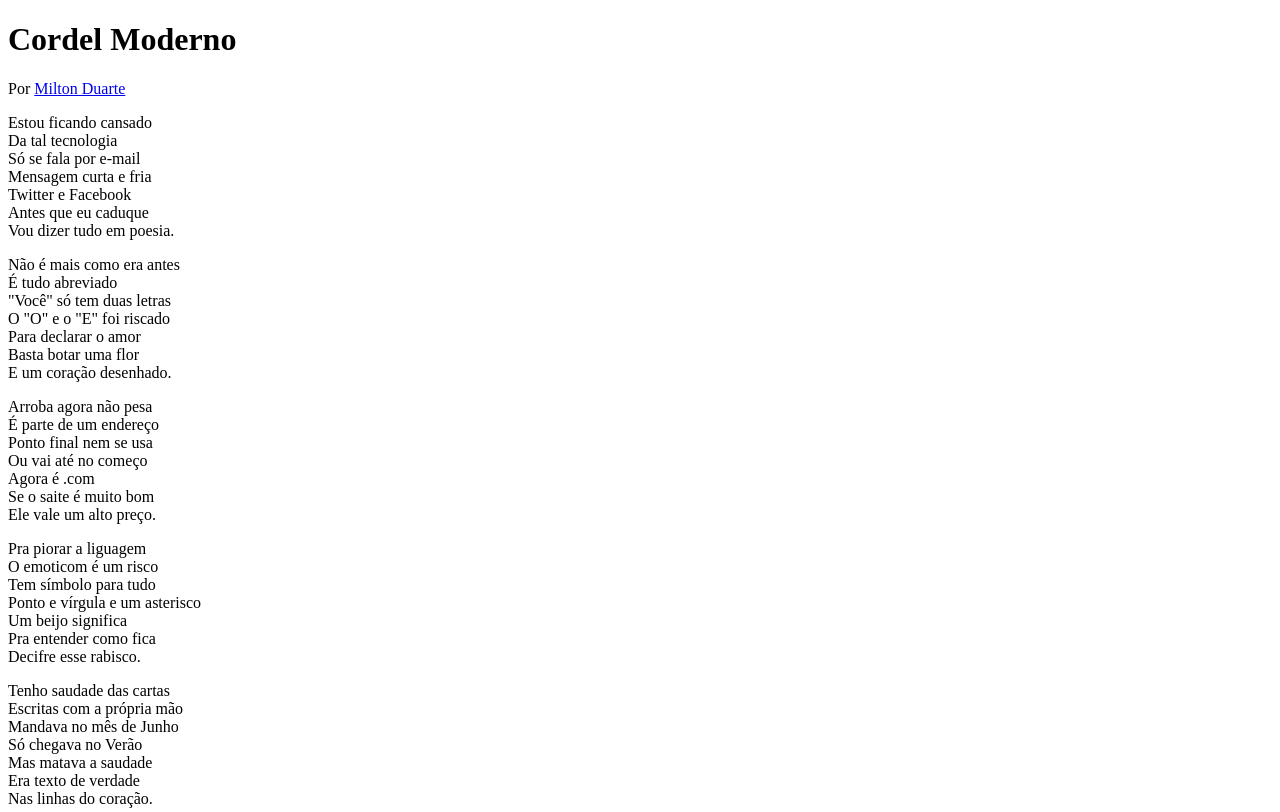
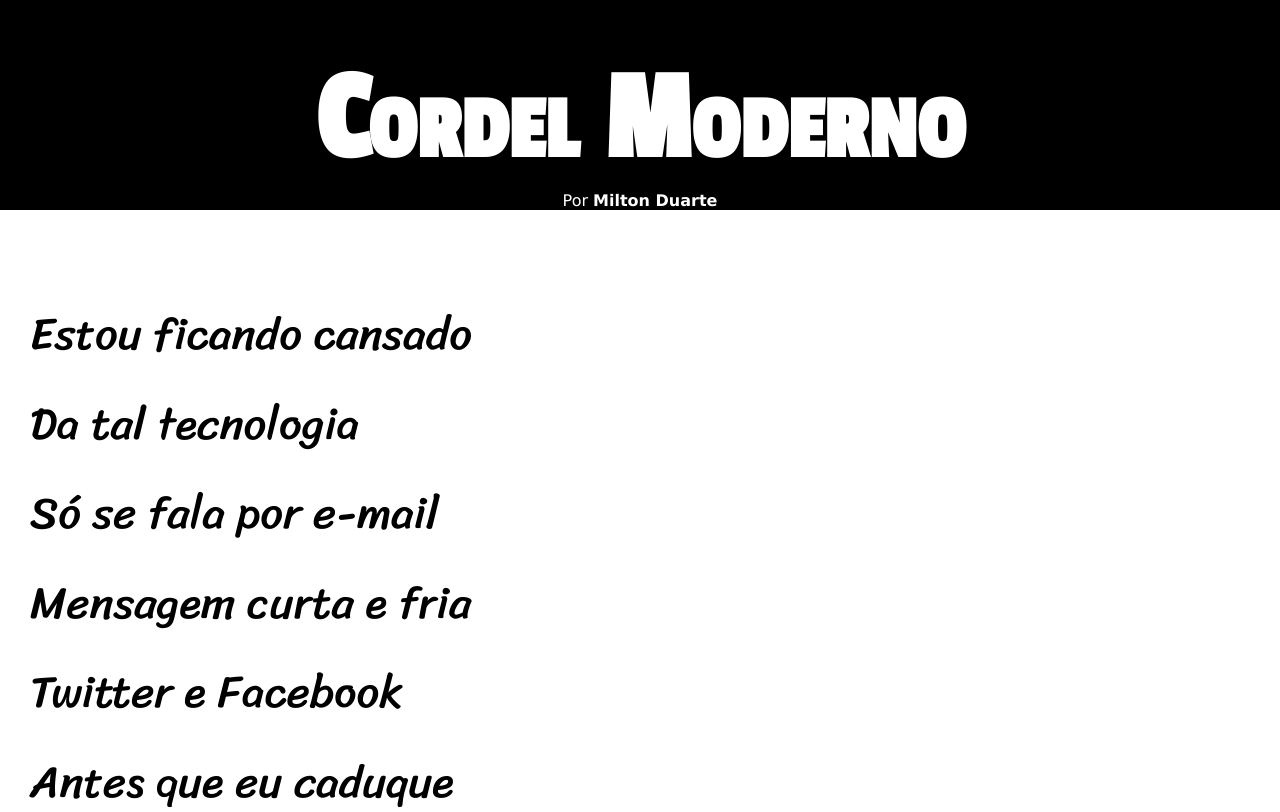
Before and after one commit to DanielTrombetta08/HTML-CSS, a plain HTML site: page desafio-cordel/index.html in a window 1280 px wide. Shown: the top 812 px of the page. Drawn offline with Linux system fonts and the light colour scheme.

Commit message:
cordel concluido

```diff
--- a/desafio-cordel/estilo/style.css
+++ b/desafio-cordel/estilo/style.css
@@ -1 +1,97 @@
 @charset "UTF-8";
+
+@import url('https://fonts.googleapis.com/css2?family=Passion+One&display=swap');
+
+@import url('https://fonts.googleapis.com/css2?family=Sriracha&display=swap');
+
+:root{
+    --font1: Verdana, Geneva, Tahoma, sans-serif;
+    --font2: 'Passion One', cursive;
+    --font3: 'Sriracha', cursive;
+}
+
+*{
+    margin: 0px;
+    padding: 0px;
+}
+
+html, body{
+    min-height: 100vh;
+    background-color: darkgray;
+    font-family: var(--font1);
+}
+
+header{
+    background-color: black;
+    color: white;
+    text-align: center;
+}
+
+header > h1{
+    padding-top: 50px;
+    font-variant: small-caps;
+    font-family: var(--font2);
+    font-size: 10vw;
+}
+
+header > p{
+    padding-bottom: 50px;
+}
+
+a{
+    color: white;
+    text-decoration: none;
+    font-weight: bolder;
+}
+
+a:hover{
+    text-decoration: underline;
+}
+
+section{
+    padding-top: 10vh;
+    padding-bottom: 10vh;
+    line-height: 2em;
+    padding-left: 30px;
+    font-family: var(--font3);
+    font-size: 3.5vw;
+}
+
+section > p{
+    padding-bottom: 2em;
+}
+
+section.normal{
+    background-color: white;
+    color: black;
+}
+
+section.imagem{
+    background-color: rgb(51, 51, 51);
+    color: white;
+    box-shadow: inset 6px 6px 13px 0px rgba(0, 0, 0,0.514) ;
+    background-size: cover;
+    background-attachment: fixed;
+}
+
+section.imagem > p{
+    background-color: rgba(0, 0, 0,0.514);
+    display: inline-block;
+    padding: 5px;
+    text-shadow: 1px 1px 0px black;
+}
+
+section#img01{
+    background-image: url('../pacote-d012/imagens/background001.jpg');
+    background-position: right center;
+}
+
+section#img02{
+    background-image: url('../pacote-d012/imagens/background002.jpg');
+}
+footer{
+    background-color: black;
+    color: white;
+    text-align: center;
+    padding: 10px;
+}
--- a/desafio-cordel/index.html
+++ b/desafio-cordel/index.html
@@ -12,7 +12,7 @@
         Por <a href="https://www.recantodasletras.com.br/poesias/3186743" target="_blank">Milton Duarte</a>
     </header>
 
-    <section>
+    <section class="normal">
         <p>
             Estou ficando cansado <br>
             Da tal tecnologia <br>
@@ -26,7 +26,7 @@
 
 
 
-    <section>
+    <section class="imagem" id="img01">
         <p>
             Não é mais como era antes <br>
             É tudo abreviado <br>
@@ -40,10 +40,7 @@
 
 
 
-    <section>
-
-
-
+    <section class="normal">
         <p>
             Arroba agora não pesa <br>
             É parte de um endereço <br>
@@ -53,7 +50,6 @@
             Se o saite é muito bom <br>
             Ele vale um alto preço.
         </p>
-
 
         <p>
             Pra piorar a liguagem <br>
@@ -69,7 +65,7 @@
 
 
 
-    <section>
+    <section class="imagem" id="img02">
         <p>
             Tenho saudade das cartas <br>
             Escritas com a própria mão <br>
@@ -83,7 +79,7 @@
 
 
 
-    <section>
+    <section class="normal">
         <p>
             Agora, escrevo e envio <br>
             Chegando na mesma hora <br>
```
